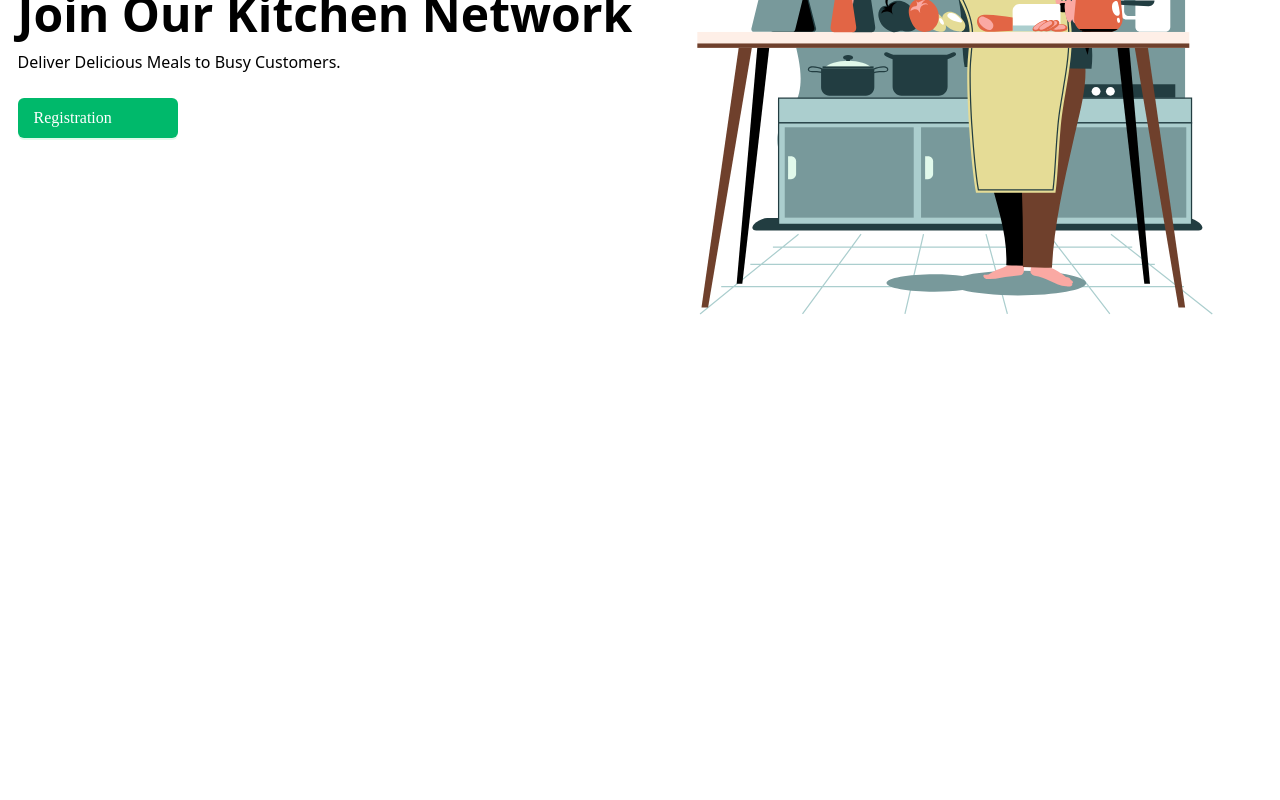
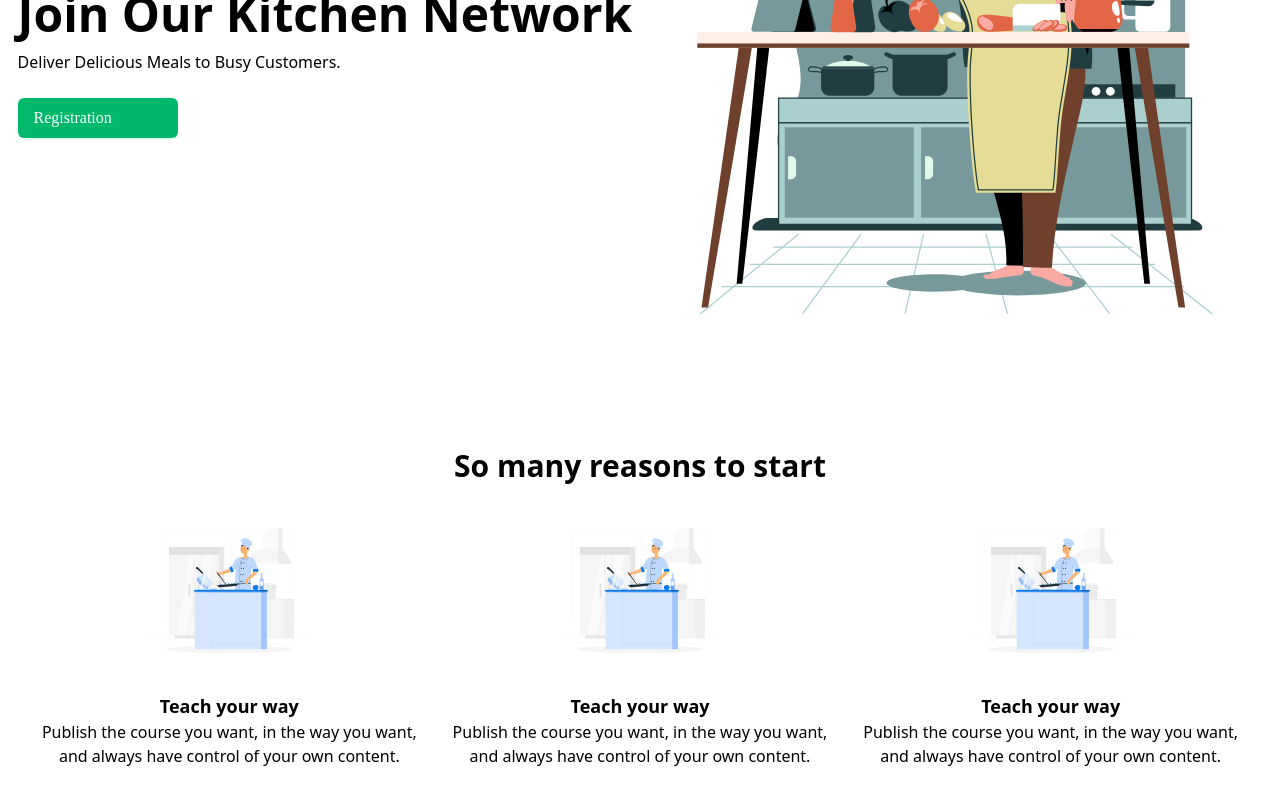
Before and after one commit to thefstalphabet/tiffin-box-ui, a React (Create React App) app: page /be-a-kitchen in a window 1280 px wide. Shown: the part 380-1180 px from the top of the page. Before the commit the page ends 800 px from the top, so only its background shows below. Built offline with nearby package versions, Linux system fonts and the light colour scheme.

Commit message:
update:creating start to reason page

```diff
--- a/src/Assets/index.js
+++ b/src/Assets/index.js
@@ -1,4 +1,4 @@
 import landingImg from "../Assets/Images/landingImg.jpg";
 import landingPage from "../Assets/Images/landingpage.jpg"
-import hero from '../Assets/Images/hero.svg';
-export { landingImg,landingPage, hero };
+import kitchenImg from '../Assets/Images/kitchenImg.svg';
+export { landingImg,landingPage, kitchenImg };
--- a/src/Componets/BeAKitechen/Landing.tsx
+++ b/src/Componets/BeAKitechen/Landing.tsx
@@ -1,4 +1,4 @@
-import { landingPage, hero } from "../../Assets";
+import { landingPage, kitchenImg } from "../../Assets";
 import { Button } from "antd";
 export default function Landing() {
   return (
@@ -27,7 +27,7 @@ export default function Landing() {
       <img
         className="w-50"
         style={{ height: "80vh" }}
-        src={hero}
+        src={kitchenImg}
         alt="Image not found"
       />
     </div>
--- /dev/null
+++ b/src/Componets/SeachToStart/SearchToStart.tsx
@@ -0,0 +1,47 @@
+import React from "react";
+import { landingPage } from "../../Assets";
+export default function SearchToStart() {
+  return (
+    <div className="subContainer p-4 md:p-8">
+      <h1 className="text-3xl font-bold text-center mb-8">So many reasons to start</h1>
+      <div className="grid grid-cols-1 sm:grid-cols-2 md:grid-cols-3 gap-4">
+        <div className="flex flex-col items-center justify-center">
+          <img
+            className="w-40 h-40 mb-4"
+            src={landingPage}
+            alt="Image not found"
+          />
+          <h1 className="text-lg font-bold text-center">Teach your way</h1>
+          <p className="text-center">
+            Publish the course you want, in the way you want, and always have
+            control of your own content.
+          </p>
+        </div>
+        <div className="flex flex-col items-center justify-center">
+          <img
+            className="w-40 h-40 mb-4"
+            src={landingPage}
+            alt="Image not found"
+          />
+          <h1 className="text-lg font-bold text-center">Teach your way</h1>
+          <p className="text-center">
+            Publish the course you want, in the way you want, and always have
+            control of your own content.
+          </p>
+        </div>
+        <div className="flex flex-col items-center justify-center">
+          <img
+            className="w-40 h-40 mb-4"
+            src={landingPage}
+            alt="Image not found"
+          />
+          <h1 className="text-lg font-bold text-center">Teach your way</h1>
+          <p className="text-center">
+            Publish the course you want, in the way you want, and always have
+            control of your own content.
+          </p>
+        </div>
+      </div>
+    </div>
+  );
+}
--- a/src/Componets/index.js
+++ b/src/Componets/index.js
@@ -1,4 +1,5 @@
 import Header from "./Header/Header";
 import SideMenu from "./SideMenu/SideMenu";
 import Landing from "./BeAKitechen/Landing";
-export { Header, SideMenu,Landing };
+import SearchToStart from "./SeachToStart/SearchToStart";
+export { Header, SideMenu,Landing,SearchToStart};
--- a/src/Routes/beAKitchen/BeAKitchen.tsx
+++ b/src/Routes/beAKitchen/BeAKitchen.tsx
@@ -1,8 +1,9 @@
-import { Landing } from "../../Componets";
+import { Landing,SearchToStart} from "../../Componets";
 export default function BeAKitchen() {
   return (
     <div>
       <Landing />
+      <SearchToStart/>
     </div>
   );
 }
```
Also changed, not shown: src/Assets/Images/kitchenImg.svg (renamed from src/Assets/Images/hero.svg).
